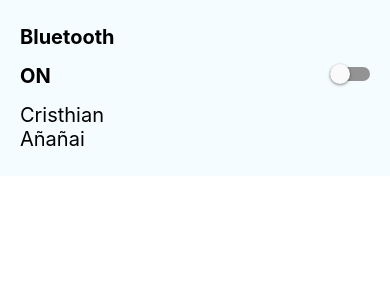
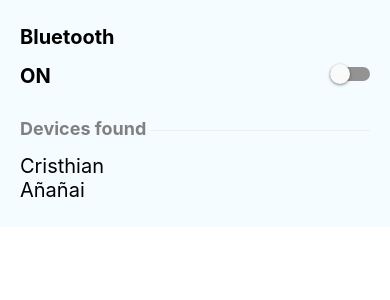
Before and after one commit to juank0205/BluetoothChat, a React Native app: screen / in a window 390 px wide. Shown: the top 300 px of the page. Built offline with nearby package versions, Linux system fonts and the light colour scheme.

Commit message:
Added Library

```diff
--- a/App.tsx
+++ b/App.tsx
@@ -24,7 +24,7 @@
   LearnMoreLinks,
   ReloadInstructions,
 } from 'react-native/Libraries/NewAppScreen';
-import BluetoothList from './app/bluetooth/views/bluetoothList';
+import BluetoothList from './src/bluetooth/views/bluetoothView';
 
 function App(): JSX.Element {
   return (
--- a/package.json
+++ b/package.json
@@ -11,7 +11,9 @@
   },
   "dependencies": {
     "react": "18.2.0",
-    "react-native": "0.72.4"
+    "react-native": "0.72.4",
+    "react-native-bluetooth-serial": "^1.0.0-rc1",
+    "react-native-bluetooth-serial-next": "^1.2.3"
   },
   "devDependencies": {
     "@babel/core": "^7.20.0",
--- a/app/bluetooth/components/bluetoothListLayout.js
+++ b/src/bluetooth/components/bluetoothList.js
@@ -5,7 +5,7 @@
 	StyleSheet
 } from 'react-native'
 
-function BluetoothListLayout(props){
+function BluetoothList(props){
 	return(
 		<View style={styles.container}>
 			<Text style={styles.title}>{props.title}</Text>
@@ -26,4 +26,4 @@
 	}
 })
 
-export default BluetoothListLayout
+export default BluetoothList
--- /dev/null
+++ b/src/bluetooth/components/subtitle.js
@@ -0,0 +1,37 @@
+import React from "react";
+import {
+	View,
+	Text,
+	StyleSheet
+} from 'react-native'
+
+function Subtitle(props) {
+	return (
+		<View style={styles.container}>
+			<Text style={styles.title}>{props.title}</Text>
+			<View style={styles.line} />
+		</View>
+	);
+}
+
+const styles = StyleSheet.create({
+	container: {
+		flexDirection: 'row',
+		marginVertical: 15,
+		alignItems: 'center'
+	},
+	title: {
+		fontSize: 18,
+		fontWeight: 'bold',
+		color: 'gray'
+	},
+	line: {
+		borderBottomWidth: 1,
+		marginStart: 5,
+		flex: 1,
+		marginTop: 3,
+		borderColor: '#eceff1'
+	}
+});
+
+export default Subtitle;
--- a/app/bluetooth/views/bluetoothList.js
+++ b/src/bluetooth/views/bluetoothView.js
@@ -5,9 +5,14 @@
 	FlatList,
 } from 'react-native'
 
-import Layout from '../components/bluetoothListLayout'
-import Empty from '../components/Empty'
+// Components
+import Layout from '../components/bluetoothList'
+import Empty from '../components/empty'
 import Toggle from '../components/toggle'
+import Subtitle from '../components/subtitle'
+
+//Libraries
+import BluetoothSerial from 'react-native-bluetooth-serial-next'
 
 function BluetoothList(props) {
 	const list = [
@@ -20,11 +25,12 @@
 			key: '2',
 		}
 	]
-	const renderEmpty = () => <Empty text='No hay dispositivos'/>
+	const renderEmpty = () => <Empty text='No available devices'/>
 
 	return (
 		<Layout title="Bluetooth">
 			<Toggle/>
+			<Subtitle title="Devices found"/>
 			<FlatList
 				data={list}
 				ListEmptyComponent={renderEmpty}
```
Also changed, not shown: react-native.config.js (added, +7 -0 lines), src/bluetooth/components/empty.js (renamed from app/bluetooth/components/Empty.js), src/bluetooth/components/toggle.js (renamed from app/bluetooth/components/toggle.js), 1 other file (tests, documents, lock files or other folders).
